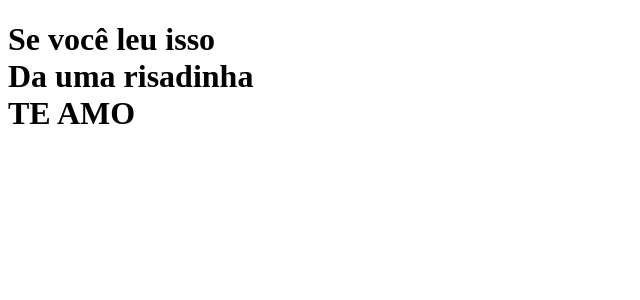
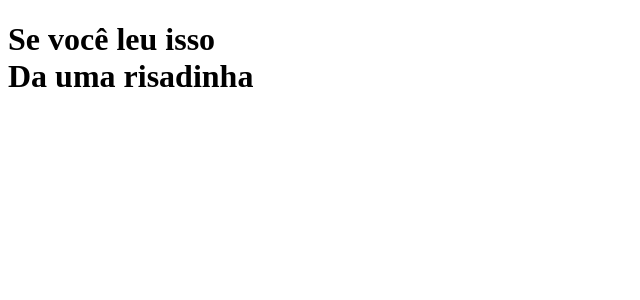
Before and after one commit to GustavoVirgilio/projetotabnews.com.br, a Next.js app: page / in a window 1280 px wide. Shown: the top 300 px of the page, without its empty margins (0-640 px from the left). Built offline with nearby package versions, Linux system fonts and the light colour scheme.

Commit message:
modificacao

```diff
--- a/pages/index.js
+++ b/pages/index.js
@@ -1,8 +1,7 @@
 function Home () {
     return <h1>Se você leu isso<br />
-               Da uma risadinha <br />
+               Da uma risadinha
 
-               TE AMO
     </h1>;
 }
 
```
